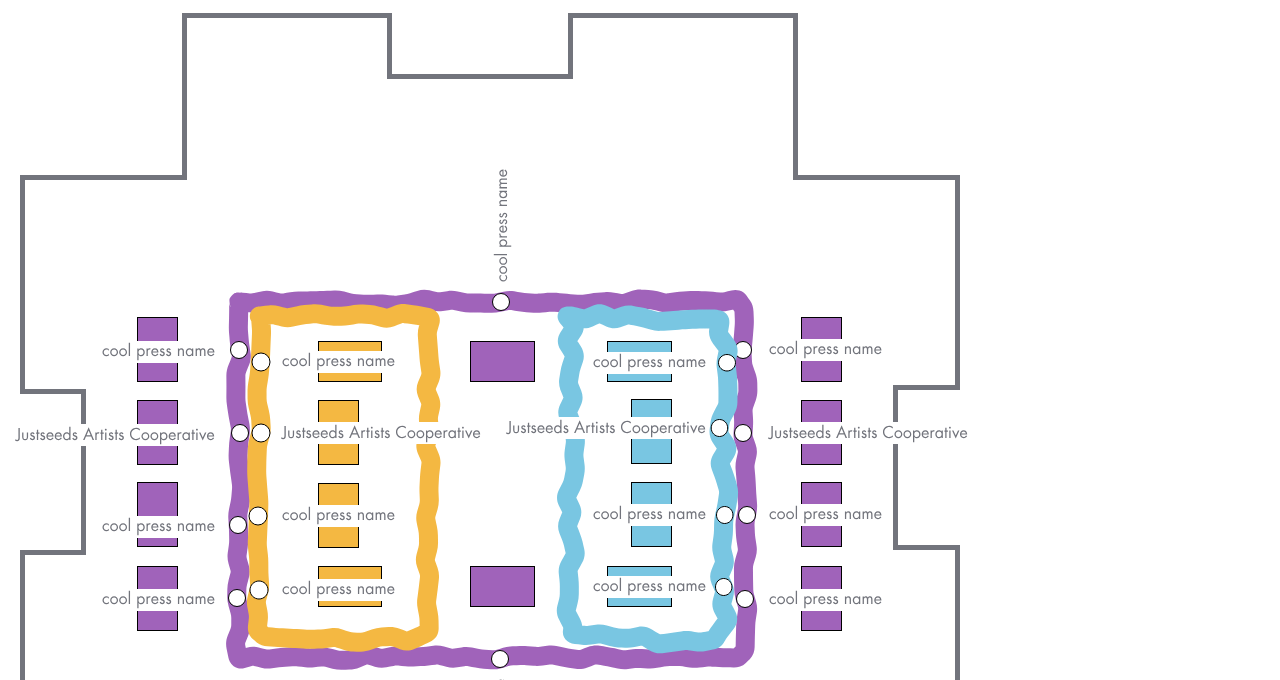
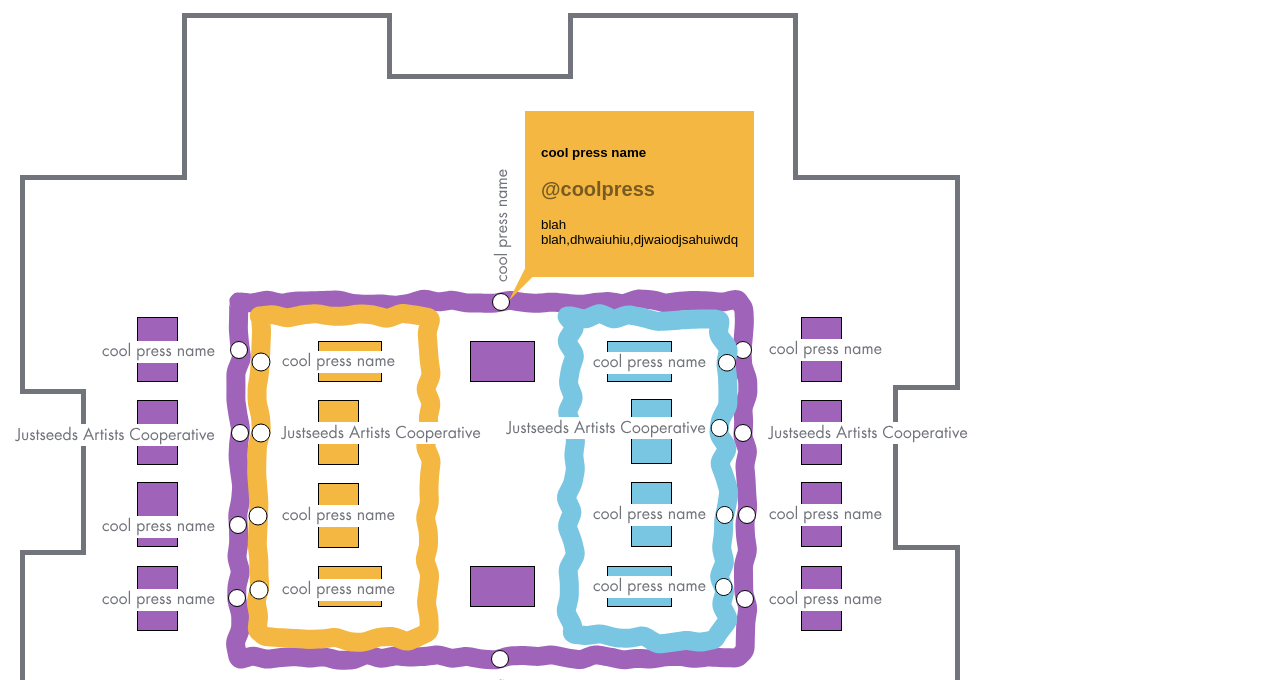
Before and after one commit to SidneyMalapit/des256-cpg-exhibition-2026-digital-map, a website built with Vite: page index.html in a window 1280 px wide. Both pictures are taken after a click on the button 503 px from the left and 426 px from the top of the page. Shown: the part 120-800 px from the top of the page. Built offline with nearby package versions, Linux system fonts and the light colour scheme.

Commit message:
transitions, comic book triangle

```diff
--- a/index.html
+++ b/index.html
@@ -26,11 +26,10 @@
 
     <template id="info-box-template">
       <article class="info-box">
-        <span class="vendor-header">
-          <h1 class="vendor-name">name</h1>
-          <h2 class="vendor-handle">handle</h2>
-        </span>
+        <h1 class="vendor-name">name</h1>
+        <h2 class="vendor-handle">handle</h2>
         <p class="vendor-description">desc</p>
+        <div class="triangle"></div>
       </article>
     </template>
   </body>
--- a/src/style.css
+++ b/src/style.css
@@ -60,6 +60,7 @@
 #map-container {
   flex: 1;
   overflow-x: scroll;
+  overflow-y: visible;
 
   & #click-map {
     position: relative;
@@ -85,26 +86,38 @@
 }
 
 article.info-box {
+  --left: 2rem;
+  --bottom: 2.5rem;
+
   background-color: var(--sunflower);
+  text-align: left;
   padding: 1rem;
   position: absolute;
-  left: 2rem;
-  top: 1rem;
+  left: var(--left);
+  bottom: var(--bottom);
   opacity: 0;
   visibility: hidden;
-  transition-property: opacity visibility;
+  transition-property: opacity, visibility;
   transition-duration: var(--trans-duration);
+  z-index: 100;
 
-  &:hover, .interactive:is(:hover, :active) > & {
+  &:hover, .interactive:is(:hover, :focus) > & {
     opacity: 1;
     visibility: visible;
   }
 
-  & span.vendor-header {
-    display: flex;
-    align-items: baseline;
-    gap: 1ch;
-  }
+  .vendor-handle { opacity: 0.5; }
 
-  & p.vendor-description { text-align: left; }
+  .vendor-name, .vendor-handle { white-space: nowrap; }
 }
+
+.triangle {
+  position: absolute;
+  bottom: calc(var(--bottom) - 4rem);
+  left: calc(var(--left) - 3rem);
+  width: 2rem;
+  height: 2rem;
+  clip-path: polygon(50% 0%, 100% 0%, 0% 100%);
+  background: var(--sunflower);
+  transform: rotate(0deg);
+}
```
